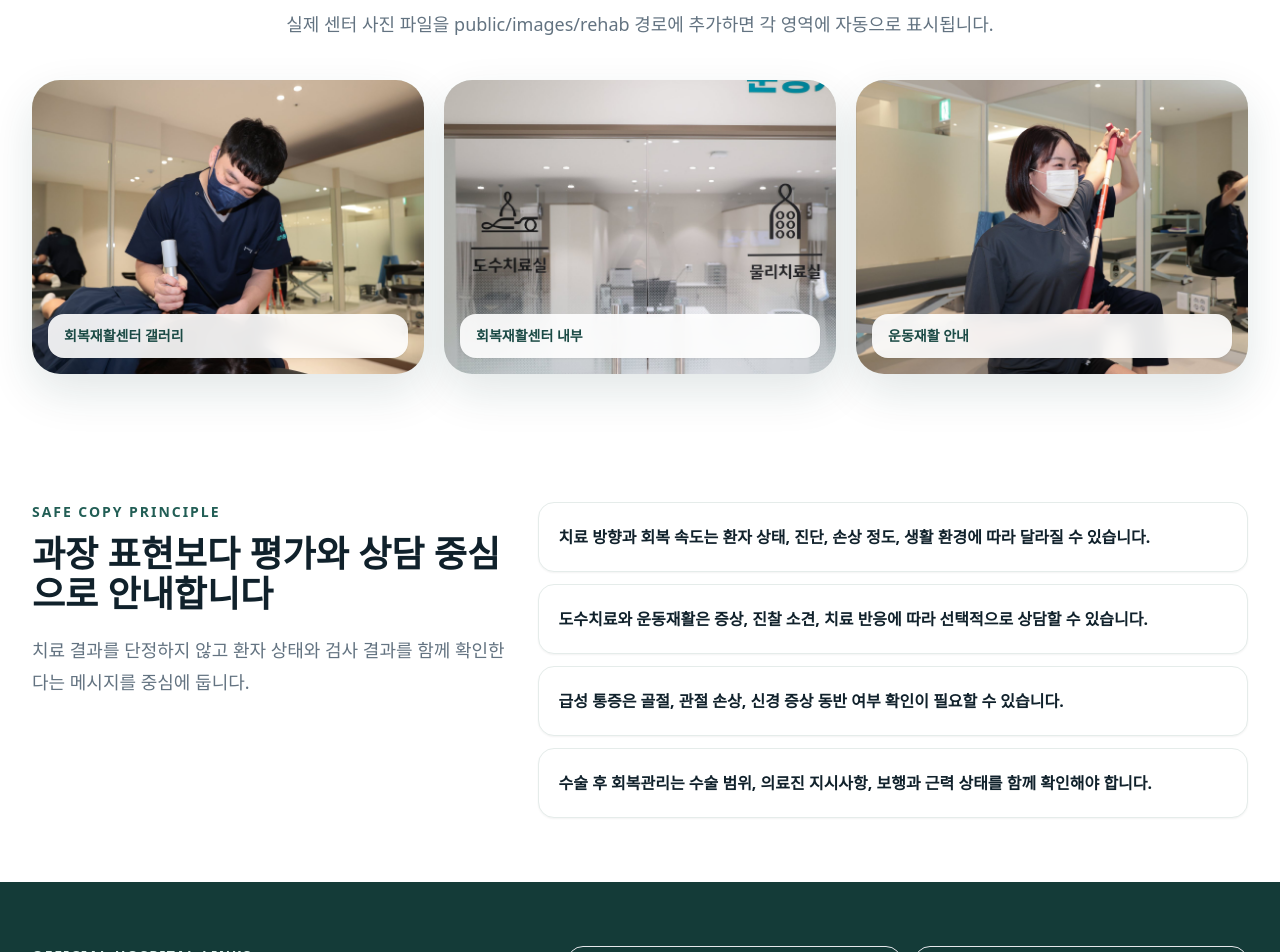
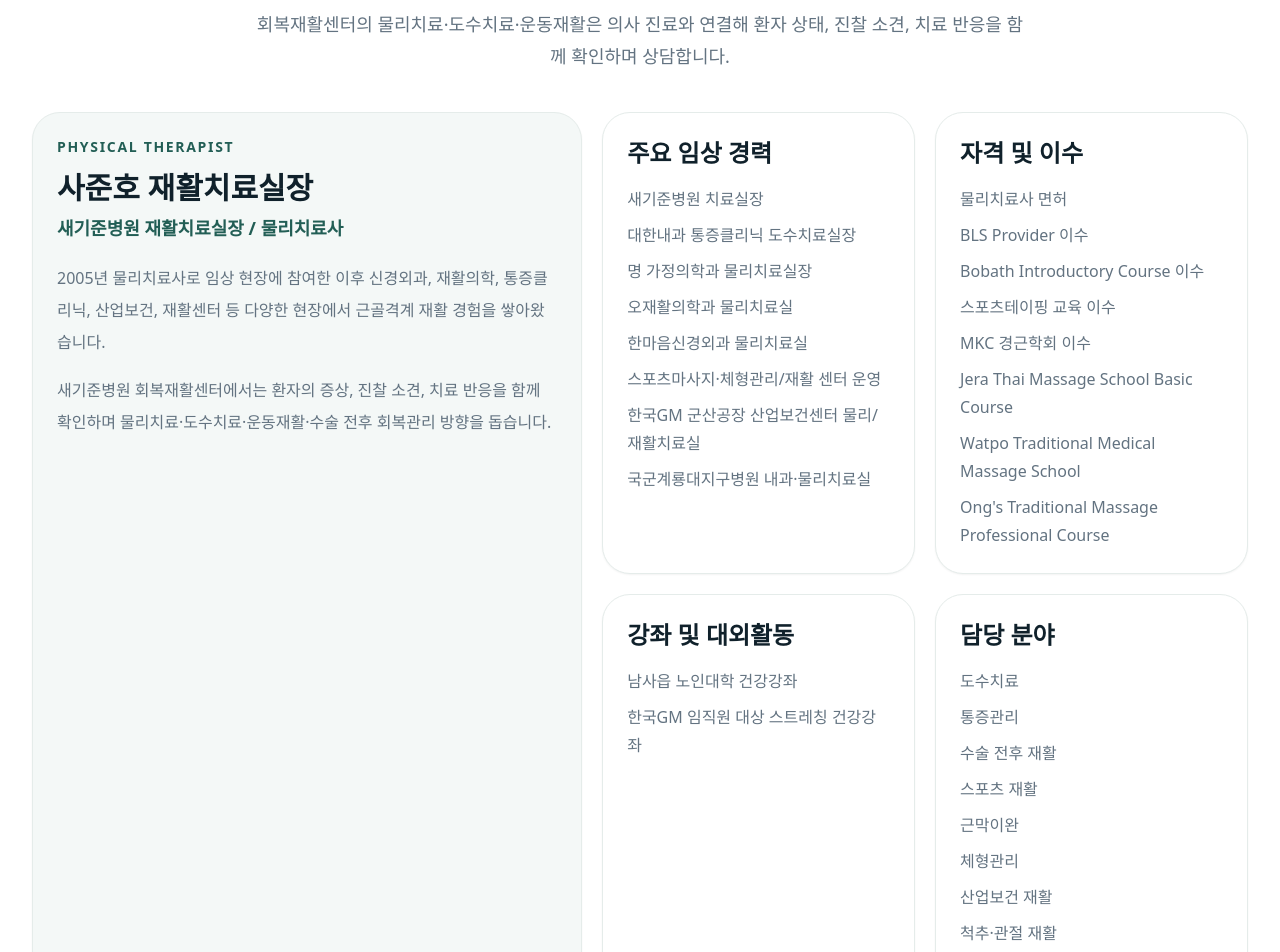
Before and after one commit to hanjinjangspine/new-standard-rehab-center, a Next.js app: page / in a window 1280 px wide. Shown: the part 4880-5832 px from the top of the page. Built offline with nearby package versions, Linux system fonts and the light colour scheme; no server answers.

Commit message:
Add rehab director profile and breadcrumb schema

```diff
--- a/app/page.tsx
+++ b/app/page.tsx
@@ -38,6 +38,41 @@ const photoCards = [
   { src: rehabPhotos.center, alt: "새기준병원 회복재활센터 소개", label: "회복재활센터 내부" },
   ...rehabPhotos.rooms
 ];
+
+const rehabDirectorProfile = {
+  careers: [
+    "새기준병원 치료실장",
+    "대한내과 통증클리닉 도수치료실장",
+    "명 가정의학과 물리치료실장",
+    "오재활의학과 물리치료실",
+    "한마음신경외과 물리치료실",
+    "스포츠마사지·체형관리/재활 센터 운영",
+    "한국GM 군산공장 산업보건센터 물리/재활치료실",
+    "국군계룡대지구병원 내과·물리치료실"
+  ],
+  credentials: [
+    "물리치료사 면허",
+    "BLS Provider 이수",
+    "Bobath Introductory Course 이수",
+    "스포츠테이핑 교육 이수",
+    "MKC 경근학회 이수",
+    "Jera Thai Massage School Basic Course",
+    "Watpo Traditional Medical Massage School",
+    "Ong's Traditional Massage Professional Course"
+  ],
+  activities: ["남사읍 노인대학 건강강좌", "한국GM 임직원 대상 스트레칭 건강강좌"],
+  fields: [
+    "도수치료",
+    "통증관리",
+    "수술 전후 재활",
+    "스포츠 재활",
+    "근막이완",
+    "체형관리",
+    "산업보건 재활",
+    "척추·관절 재활",
+    "산후·육아 관련 근골격계 회복관리"
+  ]
+};
 
 export default function HomePage() {
   return (
@@ -144,6 +179,64 @@ export default function HomePage() {
         <div className="mx-auto max-w-7xl">
           <SectionTitle
             align="center"
+            eyebrow="Rehabilitation Director"
+            title="재활치료실장 프로필"
+            description="회복재활센터의 물리치료·도수치료·운동재활은 의사 진료와 연결해 환자 상태, 진찰 소견, 치료 반응을 함께 확인하며 상담합니다."
+          />
+          <div className="mt-10 grid gap-5 lg:grid-cols-[0.92fr_1.08fr]">
+            <div className="rounded-[28px] border border-line bg-calm p-6 shadow-sm">
+              <p className="text-sm font-extrabold uppercase tracking-[0.12em] text-brand-700">Physical Therapist</p>
+              <h3 className="mt-3 text-3xl font-black leading-tight text-ink">사준호 재활치료실장</h3>
+              <p className="mt-2 text-lg font-bold text-brand-700">새기준병원 재활치료실장 / 물리치료사</p>
+              <p className="mt-5 text-base leading-8 text-muted">
+                2005년 물리치료사로 임상 현장에 참여한 이후 신경외과, 재활의학, 통증클리닉, 산업보건, 재활센터 등 다양한 현장에서 근골격계 재활 경험을 쌓아왔습니다.
+              </p>
+              <p className="mt-4 text-base leading-8 text-muted">
+                새기준병원 회복재활센터에서는 환자의 증상, 진찰 소견, 치료 반응을 함께 확인하며 물리치료·도수치료·운동재활·수술 전후 회복관리 방향을 돕습니다.
+              </p>
+            </div>
+            <div className="grid gap-5 md:grid-cols-2">
+              <div className="rounded-[28px] border border-line bg-white p-6 shadow-sm">
+                <h3 className="text-2xl font-black text-ink">주요 임상 경력</h3>
+                <ul className="mt-4 grid gap-2 text-base leading-7 text-muted">
+                  {rehabDirectorProfile.careers.map((item) => (
+                    <li key={item}>{item}</li>
+                  ))}
+                </ul>
+              </div>
+              <div className="rounded-[28px] border border-line bg-white p-6 shadow-sm">
+                <h3 className="text-2xl font-black text-ink">자격 및 이수</h3>
+                <ul className="mt-4 grid gap-2 text-base leading-7 text-muted">
+                  {rehabDirectorProfile.credentials.map((item) => (
+                    <li key={item}>{item}</li>
+                  ))}
+                </ul>
+              </div>
+              <div className="rounded-[28px] border border-line bg-white p-6 shadow-sm">
+                <h3 className="text-2xl font-black text-ink">강좌 및 대외활동</h3>
+                <ul className="mt-4 grid gap-2 text-base leading-7 text-muted">
+                  {rehabDirectorProfile.activities.map((item) => (
+                    <li key={item}>{item}</li>
+                  ))}
+                </ul>
+              </div>
+              <div className="rounded-[28px] border border-line bg-white p-6 shadow-sm">
+                <h3 className="text-2xl font-black text-ink">담당 분야</h3>
+                <ul className="mt-4 grid gap-2 text-base leading-7 text-muted">
+                  {rehabDirectorProfile.fields.map((item) => (
+                    <li key={item}>{item}</li>
+                  ))}
+                </ul>
+              </div>
+            </div>
+          </div>
+        </div>
+      </section>
+
+      <section className="px-4 py-16 sm:px-6 lg:px-8">
+        <div className="mx-auto max-w-7xl">
+          <SectionTitle
+            align="center"
             eyebrow="Gallery"
             title="회복재활센터 갤러리"
             description="실제 센터 사진 파일을 public/images/rehab 경로에 추가하면 각 영역에 자동으로 표시됩니다."
--- a/lib/seo.ts
+++ b/lib/seo.ts
@@ -147,6 +147,24 @@ export function siteJsonLd() {
         }
       },
       {
+        "@type": "BreadcrumbList",
+        "@id": `${SITE_URL}#breadcrumb`,
+        itemListElement: [
+          {
+            "@type": "ListItem",
+            position: 1,
+            name: "새기준병원",
+            item: new URL("/", hospitalInfo.officialWebsiteUrl).toString()
+          },
+          {
+            "@type": "ListItem",
+            position: 2,
+            name: "회복재활센터",
+            item: new URL("/", SITE_URL).toString()
+          }
+        ]
+      },
+      {
         "@type": "FAQPage",
         "@id": `${SITE_URL}#faq`,
         mainEntity: faqItems.map((item) => ({
```
